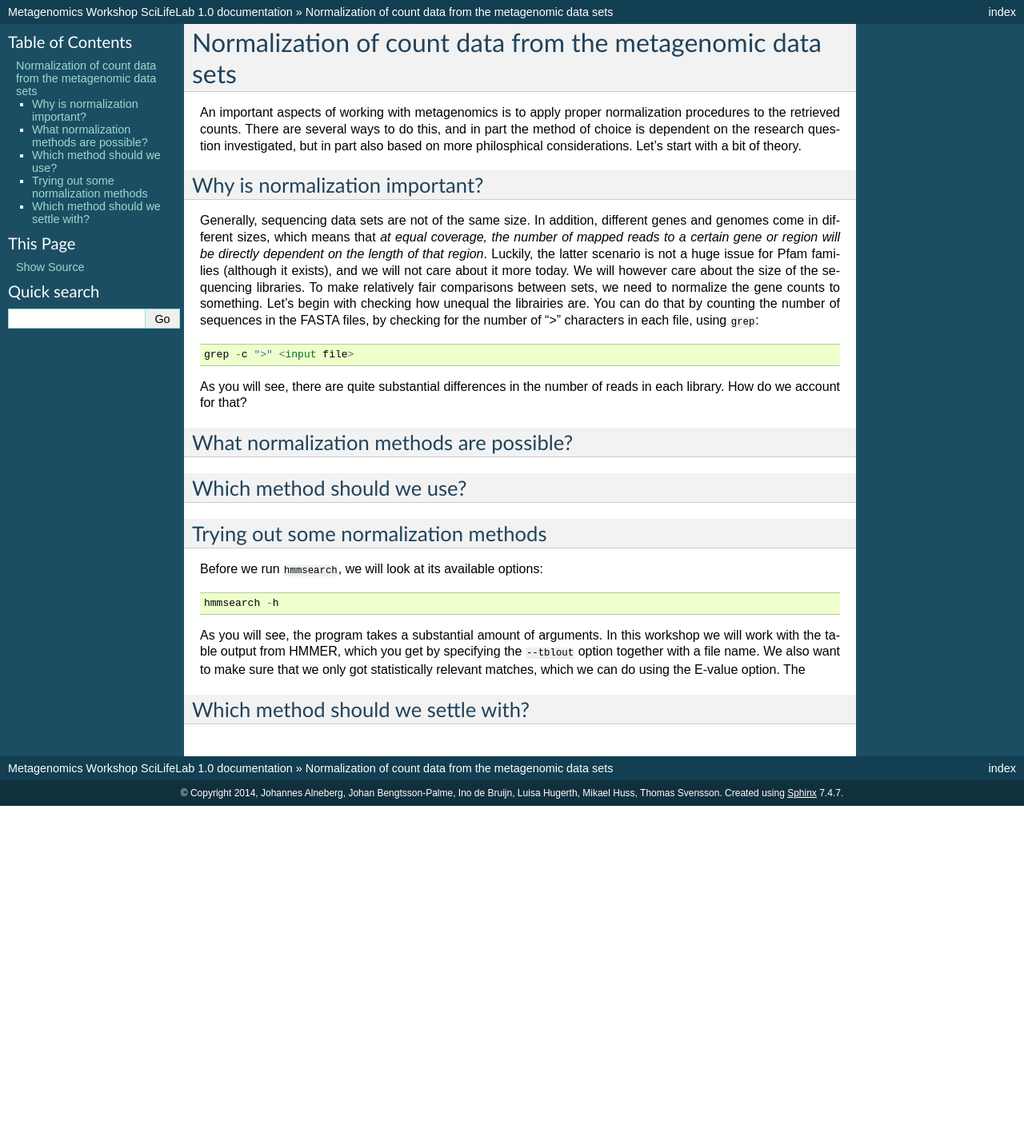
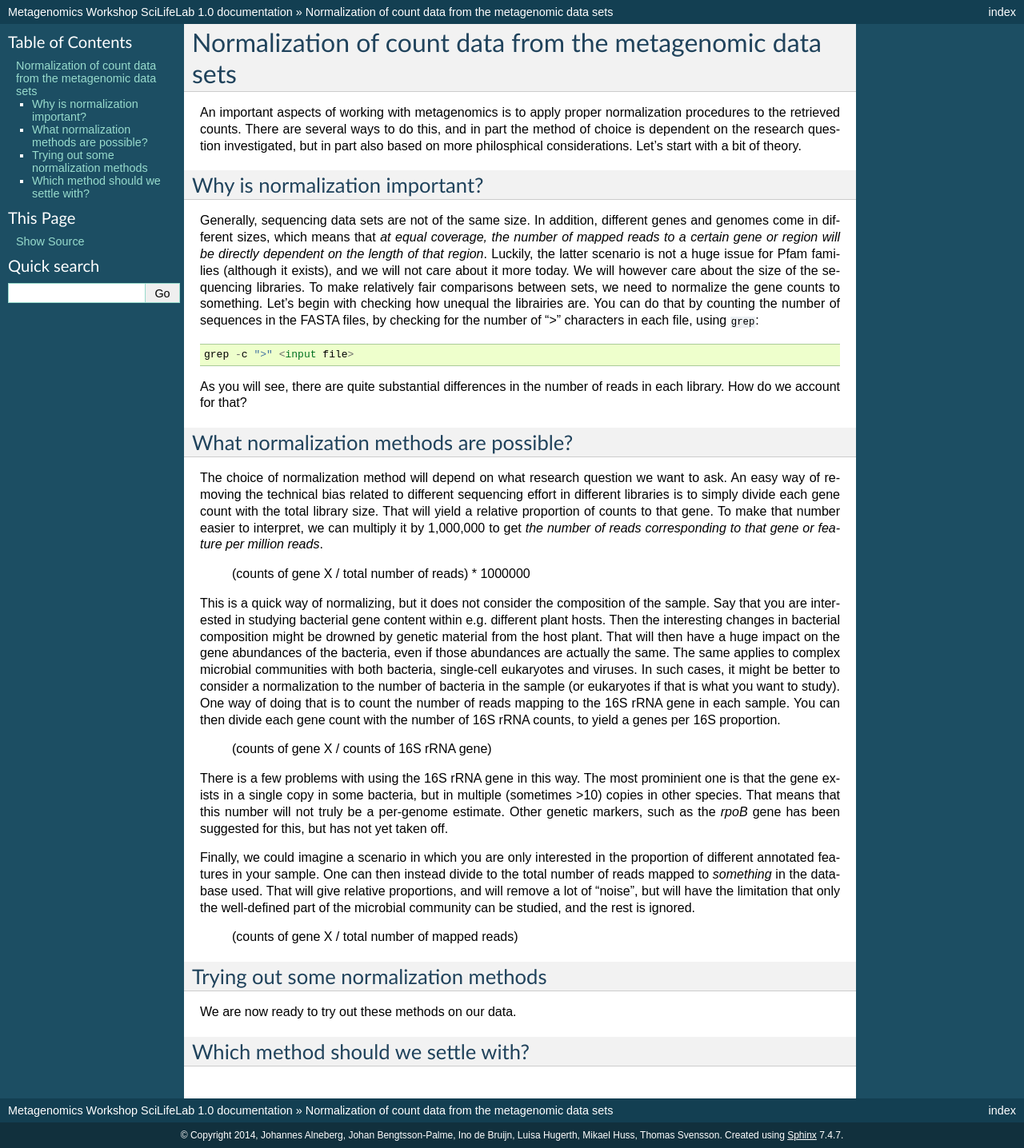
Before and after one commit to inodb/2014-5-metagenomics-workshop, a Sphinx documentation site: the page built from source/annotation/normalization.rst, in a window 1280 px wide. Shown: the whole page at 80% size. Built offline with Sphinx 7.4.7, drawn with Linux system fonts in a browser that asks for light colours; pages that are not in the unit, such as notebooks, are missing from menus; before the commit the page ends 1008 px from its top, so only the background shows below that.

Commit message:
Update normalization.rst

```diff
--- a/source/annotation/normalization.rst
+++ b/source/annotation/normalization.rst
@@ -30,25 +30,55 @@ number of reads in each library. How do we account for that?
 What normalization methods are possible?
 ========================================
 
+The choice of normalization method will depend on what research
+question we want to ask. An easy way of removing the technical
+bias related to different sequencing effort in different libraries
+is to simply divide each gene count with the total library size.
+That will yield a relative proportion of counts to that gene. To
+make that number easier to interpret, we can multiply it by
+1,000,000 to get *the number of reads corresponding to that gene
+or feature per million reads*.
 
+    (counts of gene X / total number of reads) * 1000000
 
+This is a quick way of normalizing, but it does not consider
+the composition of the sample. Say that you are interested in
+studying bacterial gene content within e.g. different plant hosts.
+Then the interesting changes in bacterial composition might be
+drowned by genetic material from the host plant. That will then
+have a huge impact on the gene abundances of the bacteria, even if
+those abundances are actually the same. The same applies to complex
+microbial communities with both bacteria, single-cell eukaryotes
+and viruses. In such cases, it might be better to consider a
+normalization to the number of bacteria in the sample (or eukaryotes
+if that is what you want to study). One way of doing that is to
+count the number of reads mapping to the 16S rRNA gene in each
+sample. You can then divide each gene count with the number of
+16S rRNA counts, to yield a genes per 16S proportion.
 
-Which method should we use?
-===========================
+    (counts of gene X / counts of 16S rRNA gene)
+
+There is a few problems with using the 16S rRNA gene in this way.
+The most prominient one is that the gene exists in a single copy in
+some bacteria, but in multiple (sometimes >10) copies in other
+species. That means that this number will not truly be a per-genome
+estimate. Other genetic markers, such as the *rpoB* gene has been
+suggested for this, but has not yet taken off.
+
+Finally, we could imagine a scenario in which you are only
+interested in the proportion of different annotated features in
+your sample. One can then instead divide to the total number of
+reads mapped to *something* in the database used. That will give
+relative proportions, and will remove a lot of "noise", but will
+have the limitation that only the well-defined part of the
+microbial community can be studied, and the rest is ignored.
+
+    (counts of gene X / total number of mapped reads)
 
 
 Trying out some normalization methods
 =====================================
-Before we run ``hmmsearch``, we will look at its available options::
-
-    hmmsearch -h
-
-As you will see, the program takes a substantial amount of arguments.
-In this workshop we will work with the table output from HMMER, which
-you get by specifying the ``--tblout`` option together with a file
-name. We also want to make sure that we only got statistically
-relevant matches, which we can do using the E-value option. The
-
+We are now ready to try out these methods on our data.
 
 Which method should we settle with?
 ===================================
```
